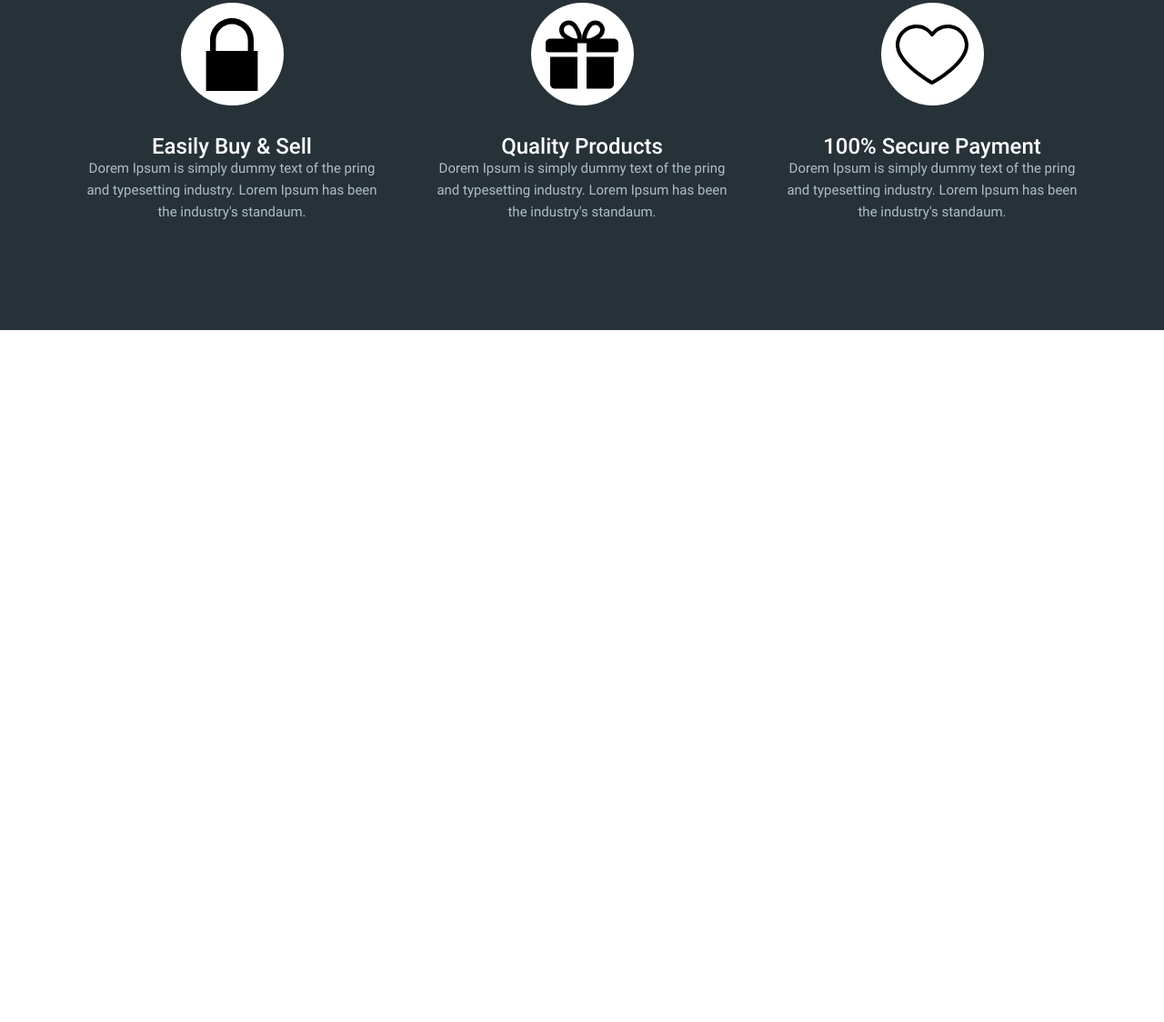
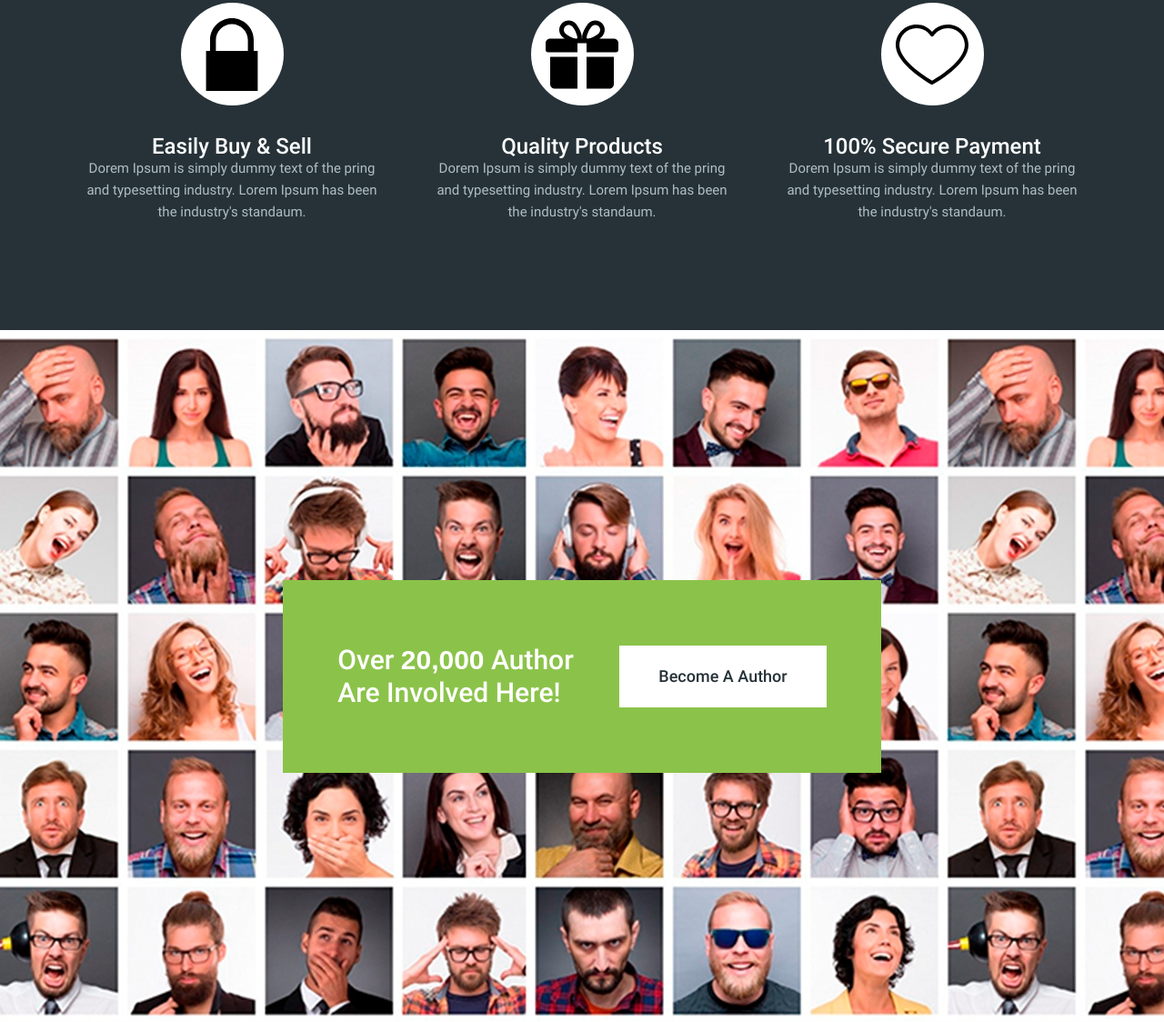
Before and after one commit to Valentin3298/marcet, a website: page app/index.html in a window 1280 px wide. Shown: the part 4058-5182 px from the top of the page at 91% size. Before the commit the page ends 4421 px from the top, so only its background shows below. Drawn offline with nearby package versions, Linux system fonts and the light colour scheme.

Commit message:
added section author

```diff
--- a/app/index.html
+++ b/app/index.html
@@ -796,6 +796,15 @@
             </div>
         </div>
     </section>
+    <section class="author" style="background-image: url(img/author_bg.jpg);">
+        <div class="author__box">
+            <div class="author__title">
+                Over <span>20,000</span> Author
+                Are Involved Here!
+            </div>
+            <a class="author__link" href="#">Become A Author</a>
+        </div>
+    </section>
 
     <script src="https://ajax.googleapis.com/ajax/libs/jquery/3.5.1/jquery.min.js"></script>
     <script src="js/libs.min.js"></script>
--- a/app/scss/style.scss
+++ b/app/scss/style.scss
@@ -293,14 +293,14 @@
     &:hover {
       .advantages__item-img {
         background-color: $color-green;
-        transition: all .3s;
+        transition: all 0.3s;
       }
       svg {
         fill: #fff;
-        transition: all .3s;
+        transition: all 0.3s;
       }
       .advantages__item-title {
-        transition: all .3s;
+        transition: all 0.3s;
         color: $color-green;
       }
     }
@@ -334,3 +334,47 @@
 }
 
 // ========================= end advantages ========================
+
+// ========================= start author ========================
+.author {
+  background-position: center;
+  background-repeat: no-repeat;
+  background-size: cover;
+  min-height: 761px;
+  display: flex;
+  justify-content: center;
+  align-items: center;
+  &__box {
+    display: flex;
+    justify-content: space-between;
+    align-items: center;
+    padding: 70px 60px;
+    background-color: $color-green;
+  }
+  &__title {
+    max-width: 260px;
+    margin-right: 50px;
+    color: #ffffff;
+    font-family: "Roboto-Medium", sans-serif;
+    font-size: 30px;
+    font-weight: 400;
+    line-height: 36px;
+    span {
+      font-family: "Roboto - Bold", sans-serif;
+      font-weight: 700;
+    }
+  }
+  &__link {
+    padding: 25px 43px;
+    background-color: #fff;
+    color: $color-bg-grey;
+    font-family: "Roboto-Medium", sans-serif;
+    font-weight: 400;
+    font-size: 18px;
+    &:hover{
+      background-color: $color-red;
+      color: #fff;
+    }
+  }
+}
+// ========================= end author ========================
```
Also changed, not shown: app/css/style.min.css, app/img/author_bg.jpg (added). Lines whose indentation alone changed are shown as unchanged.
